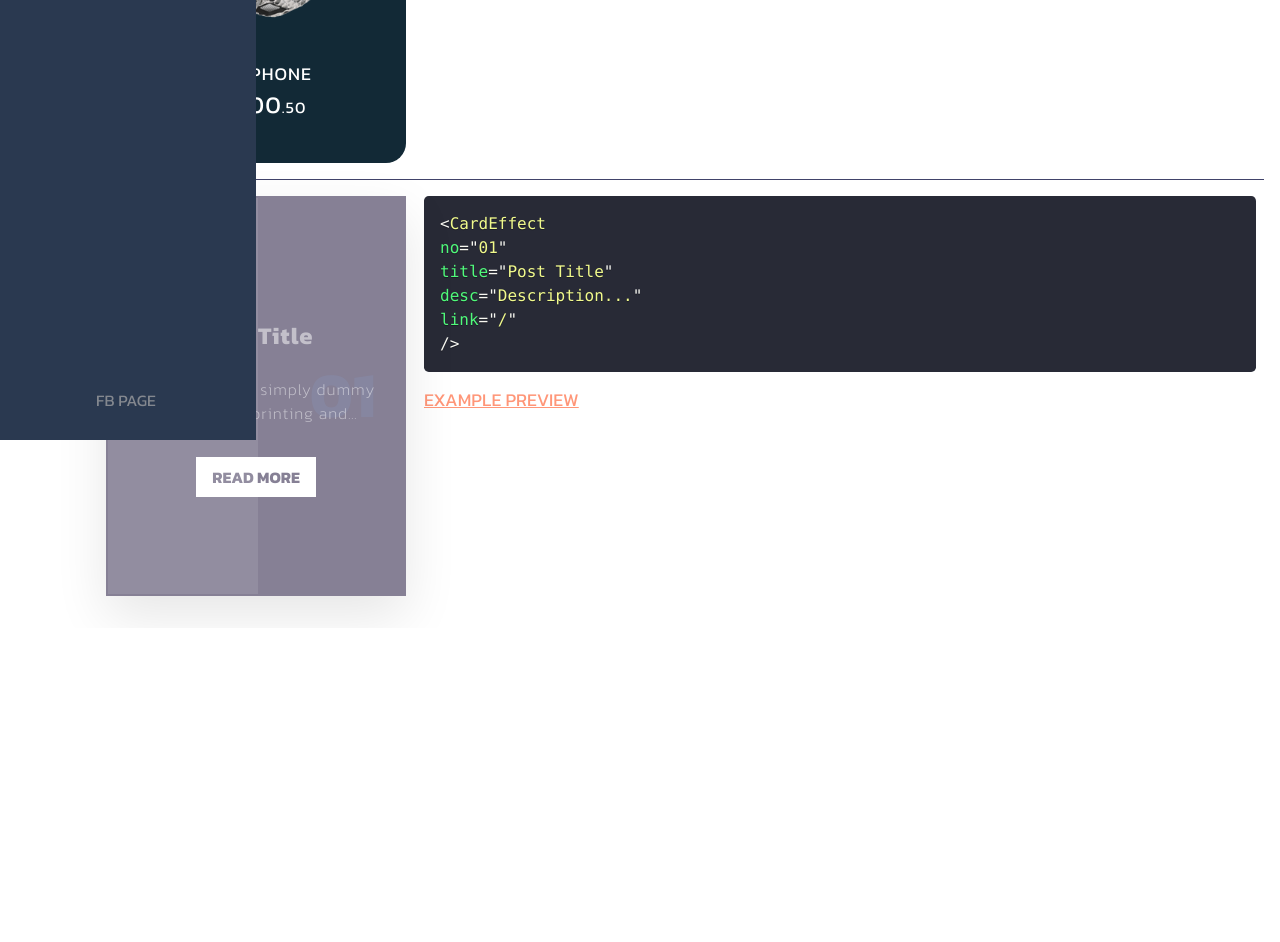
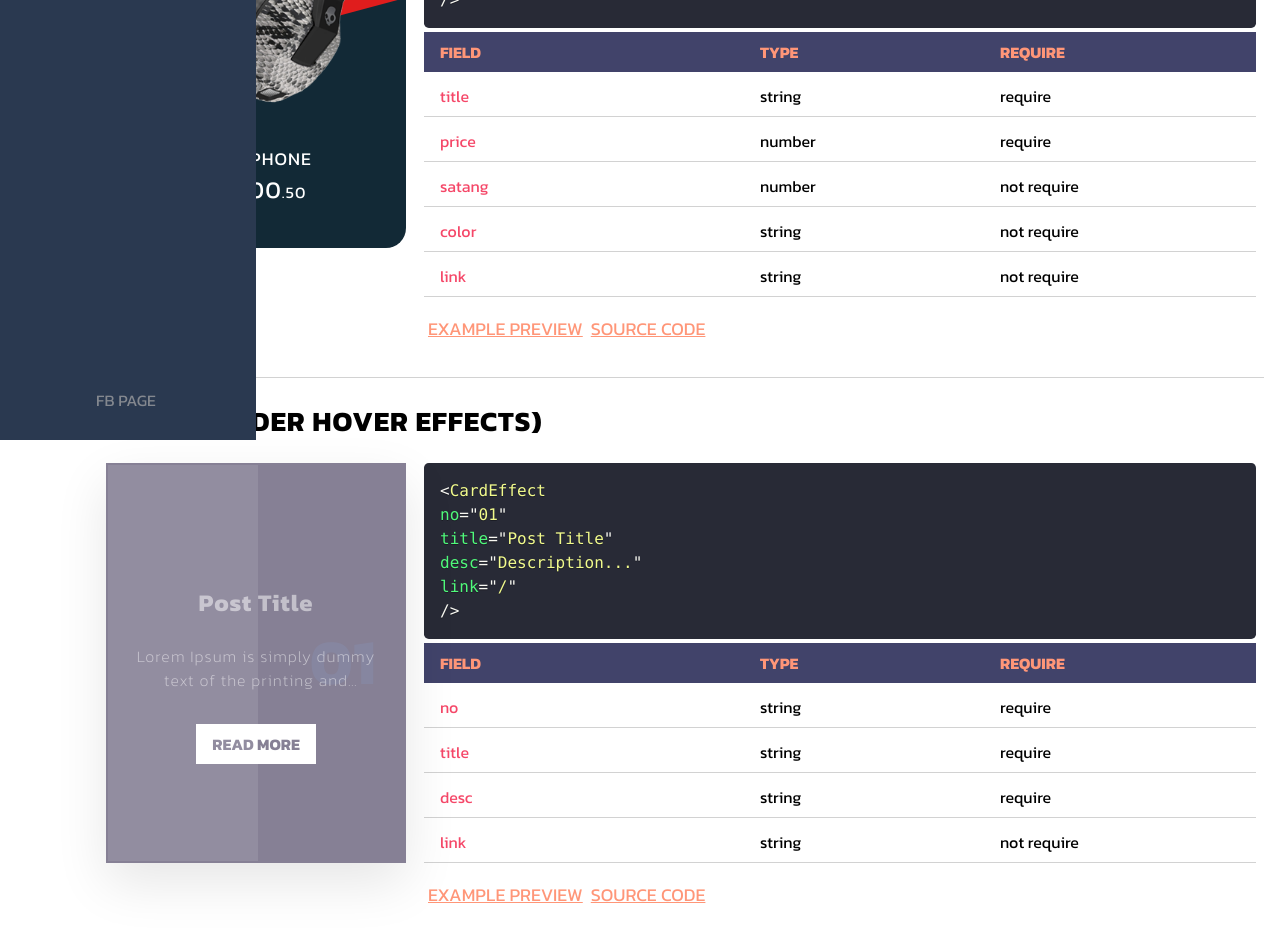
Before and after one commit to timenakrab/frontend-design, a Next.js app: page /card in a window 1280 px wide. Shown: the part 360-1302 px from the top of the page. Before the commit the page ends 988 px from the top, so only its background shows below. Built offline with nearby package versions, Linux system fonts and the light colour scheme; some icons are missing.

Commit message:
create TableRequireField

```diff
--- a/pages/card/index.tsx
+++ b/pages/card/index.tsx
@@ -8,6 +8,7 @@ import CardProduct from '../../src/card/CardProduct';
 import CodePreview from '../../src/CodePreview';
 import Divider from '../../src/Divider';
 import MainLayout from '../../src/MainLayout';
+import TableRequirefield from '../../src/TableRequirefield';
 import Text from '../../src/Text';
 
 const WarpCardProduct = styled.div`
@@ -15,6 +16,7 @@ const WarpCardProduct = styled.div`
   flex-direction: row;
   flex-wrap: wrap;
   margin: 16px 0px;
+  align-items: flex-start;
 `;
 const SectionCardProduct = styled.div`
   width: 320px;
@@ -35,6 +37,7 @@ const SectionCode = styled.div`
 const SectionLinkExample = styled.div`
   display: flex;
   margin: 16px 0px;
+  flex-wrap: wrap;
   @media (max-width: 768px) {
     justify-content: center;
   }
@@ -45,7 +48,9 @@ const LinkExample = styled.a`
   font-family: 'Kanit';
   color: #ff9678;
   text-transform: uppercase;
+  margin: 4px;
 `;
+const SOURCE_CODE_LINK = 'https://raw.githubusercontent.com/timenakrab/frontend-design/master';
 
 type CardPageProps = {
   router: NextRouter;
@@ -56,6 +61,10 @@ const CardPage = ({ router }: CardPageProps) => {
     <MainLayout pathname={router.pathname}>
       <Text h1 customStyles={{ textTransform: 'uppercase', letterSpacing: 1 }}>
         card components
+      </Text>
+      <Divider />
+      <Text h2 customStyles={{ textTransform: 'uppercase', letterSpacing: 1 }}>
+        card product (hover)
       </Text>
       <WarpCardProduct>
         <SectionCardProduct>
@@ -81,14 +90,49 @@ const CardPage = ({ router }: CardPageProps) => {
             `}
             customStyles={{ padding: 0 }}
           />
+          <TableRequirefield
+            body={[
+              {
+                name: 'title',
+                type: 'string',
+                require: true,
+              },
+              {
+                name: 'price',
+                type: 'number',
+                require: true,
+              },
+              {
+                name: 'satang',
+                type: 'number',
+                require: false,
+              },
+              {
+                name: 'color',
+                type: 'string',
+                require: false,
+              },
+              {
+                name: 'link',
+                type: 'string',
+                require: false,
+              },
+            ]}
+          />
           <SectionLinkExample>
             <Link href="/card/card-product">
               <LinkExample href="/card/card-product">example preview</LinkExample>
             </Link>
+            <LinkExample href={`${SOURCE_CODE_LINK}/src/card/CardProduct.tsx`} target="_blank">
+              source code
+            </LinkExample>
           </SectionLinkExample>
         </SectionCode>
       </WarpCardProduct>
       <Divider />
+      <Text h2 customStyles={{ textTransform: 'uppercase', letterSpacing: 1 }}>
+        card (border hover effects)
+      </Text>
       <WarpCardProduct>
         <SectionCardProduct>
           <CardEffect
@@ -111,10 +155,37 @@ const CardPage = ({ router }: CardPageProps) => {
             `}
             customStyles={{ padding: 0 }}
           />
+          <TableRequirefield
+            body={[
+              {
+                name: 'no',
+                type: 'string',
+                require: true,
+              },
+              {
+                name: 'title',
+                type: 'string',
+                require: true,
+              },
+              {
+                name: 'desc',
+                type: 'string',
+                require: true,
+              },
+              {
+                name: 'link',
+                type: 'string',
+                require: false,
+              },
+            ]}
+          />
           <SectionLinkExample>
             <Link href="/card/card-hover-effect">
               <LinkExample href="/card/card-hover-effect">example preview</LinkExample>
             </Link>
+            <LinkExample href={`${SOURCE_CODE_LINK}/src/card/CardEffect.tsx`} target="_blank">
+              source code
+            </LinkExample>
           </SectionLinkExample>
         </SectionCode>
       </WarpCardProduct>
--- a/src/Divider.tsx
+++ b/src/Divider.tsx
@@ -5,7 +5,7 @@ const DividerLine = styled.div`
   height: 0;
   margin: 8px 0;
   overflow: hidden;
-  border-top: 1px solid #41436a;
+  border-top: 1px solid #d2d2d2;
 `;
 
 const Divider = () => {
--- /dev/null
+++ b/src/TableRequirefield.tsx
@@ -0,0 +1,87 @@
+import React from 'react';
+import styled from 'styled-components';
+
+const HeadTable = styled.div`
+  display: flex;
+  flex-direction: row;
+  margin: 4px 0px;
+  background-color: #41436a;
+  padding: 8px 16px;
+`;
+const HeadName = styled.div`
+  width: 40%;
+  text-transform: uppercase;
+  font-family: 'Kanit';
+  font-weight: bold;
+  color: #ff9678;
+`;
+const HeadType = styled.div`
+  width: 30%;
+  text-transform: uppercase;
+  font-family: 'Kanit';
+  font-weight: bold;
+  color: #ff9678;
+`;
+const HeadRequire = styled.div`
+  width: 30%;
+  text-transform: uppercase;
+  font-family: 'Kanit';
+  font-weight: bold;
+  color: #ff9678;
+`;
+
+const BodyItem = styled.div`
+  display: flex;
+  flex-direction: row;
+  margin: 4px 0px;
+  background-color: #ffffff;
+  padding: 8px 16px;
+  border-bottom: 1px solid #d2d2d2;
+`;
+const BodyName = styled.div`
+  width: 40%;
+  font-family: 'Kanit';
+  color: #f54768;
+`;
+const BodyType = styled.div`
+  width: 30%;
+  font-family: 'Kanit';
+`;
+const BodyRequire = styled.div`
+  width: 30%;
+  font-family: 'Kanit';
+`;
+
+interface BodyTable {
+  name: string;
+  type: string;
+  require: boolean;
+}
+
+interface TableProps {
+  body: BodyTable[];
+}
+
+const TableRequirefield = ({ body }: TableProps) => {
+  const bodyData = [...body];
+  return (
+    <div>
+      <HeadTable>
+        <HeadName>Field</HeadName>
+        <HeadType>Type</HeadType>
+        <HeadRequire>Require</HeadRequire>
+      </HeadTable>
+      <div>
+        {bodyData.map((data) => (
+          <BodyItem key={data.name}>
+            <BodyName>{data.name}</BodyName>
+            <BodyType>{data.type}</BodyType>
+            <BodyRequire>{data.require ? 'require' : 'not require'}</BodyRequire>
+          </BodyItem>
+        ))}
+      </div>
+    </div>
+  );
+};
+
+export default TableRequirefield;
```
